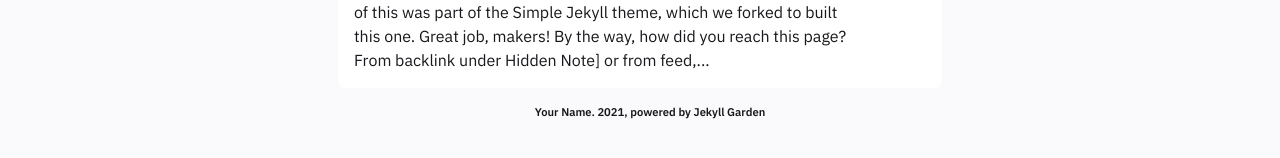
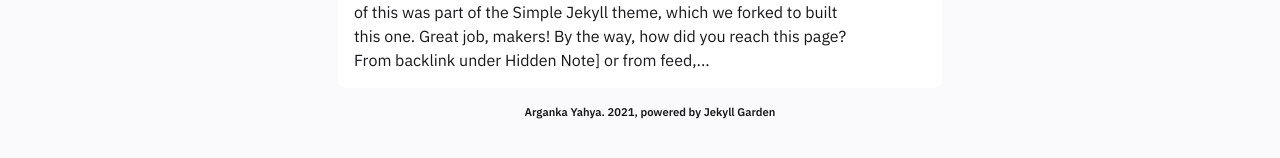
Before and after one commit to arganka/arganka.gitub.io, a Jekyll site: the page built from pages/notes.md, in a window 1280 px wide. Shown: the part 601-759 px from the top of the page. Built offline with Jekyll 4.4.1, drawn with Linux system fonts in a browser that asks for light colours.

Commit message:
Update _config.yml

```diff
--- a/_config.yml
+++ b/_config.yml
@@ -19,8 +19,8 @@
 # in the templates via {{ site.myvariable }}.
 
 
-baseurl: "/" # the subpath of your site, e.g. /blog
-url: "https://jekyll-garden.github.io/" # the base hostname & protocol for your site, e.g. http://example.com
+baseurl: "/kotakhci" # the subpath of your site, e.g. /blog
+url: "https://arganka.github.io/" # the base hostname & protocol for your site, e.g. http://example.com
 
 #######################################################################
 # Settings related to the Header and your About page go here,such as
@@ -31,7 +31,7 @@ url: "https://jekyll-garden.github.io/" # the base hostname & protocol for your
 heading: Digital Garden # Change this
 copyright:
   year: 2021
-  msg: Your Name # This is a mandatory attribute for copyright to be displayed ; If deleting this, edit at footer layout.
+  msg: Arganka Yahya # This is a mandatory attribute for copyright to be displayed ; If deleting this, edit at footer layout.
 
 
 #####################################################################
```
